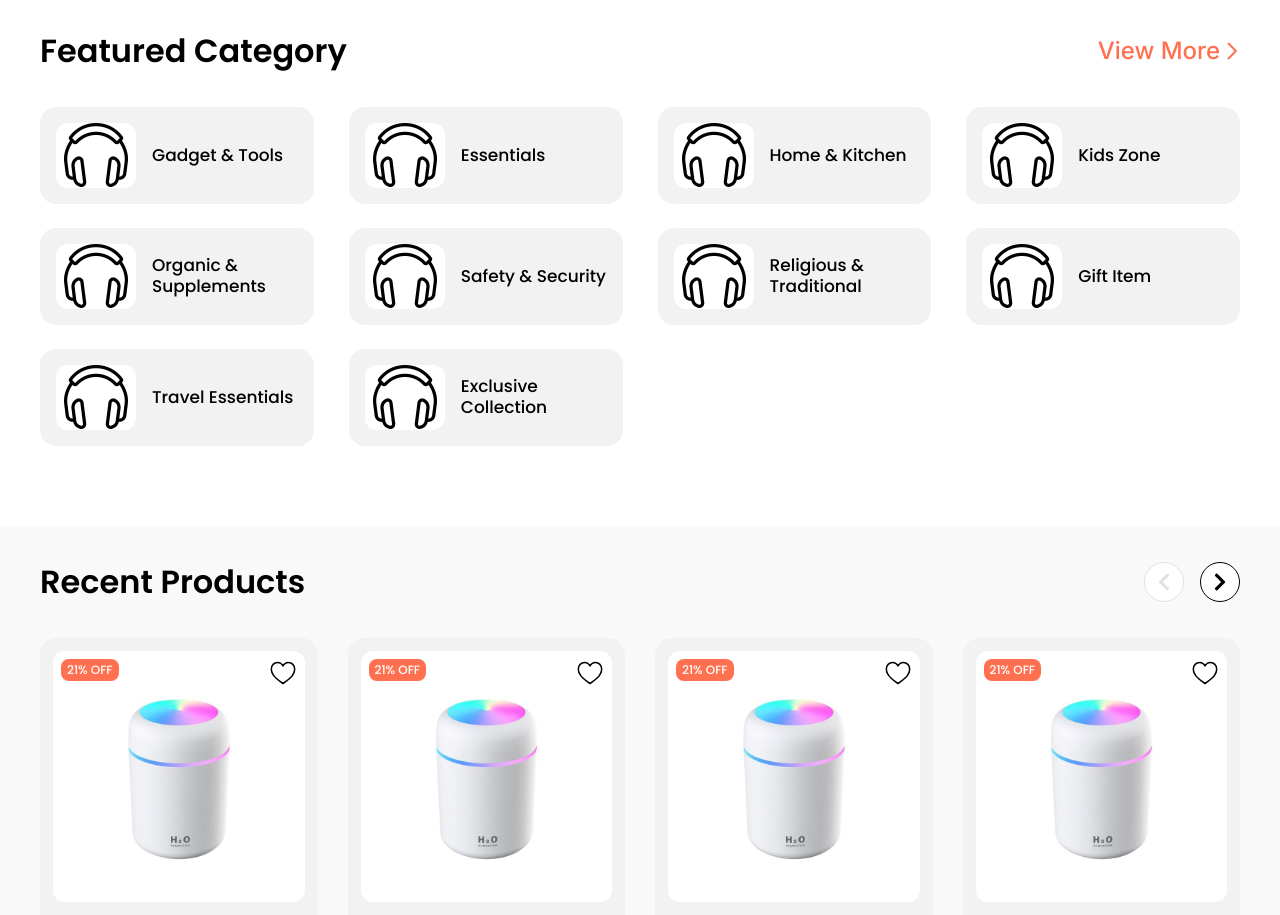
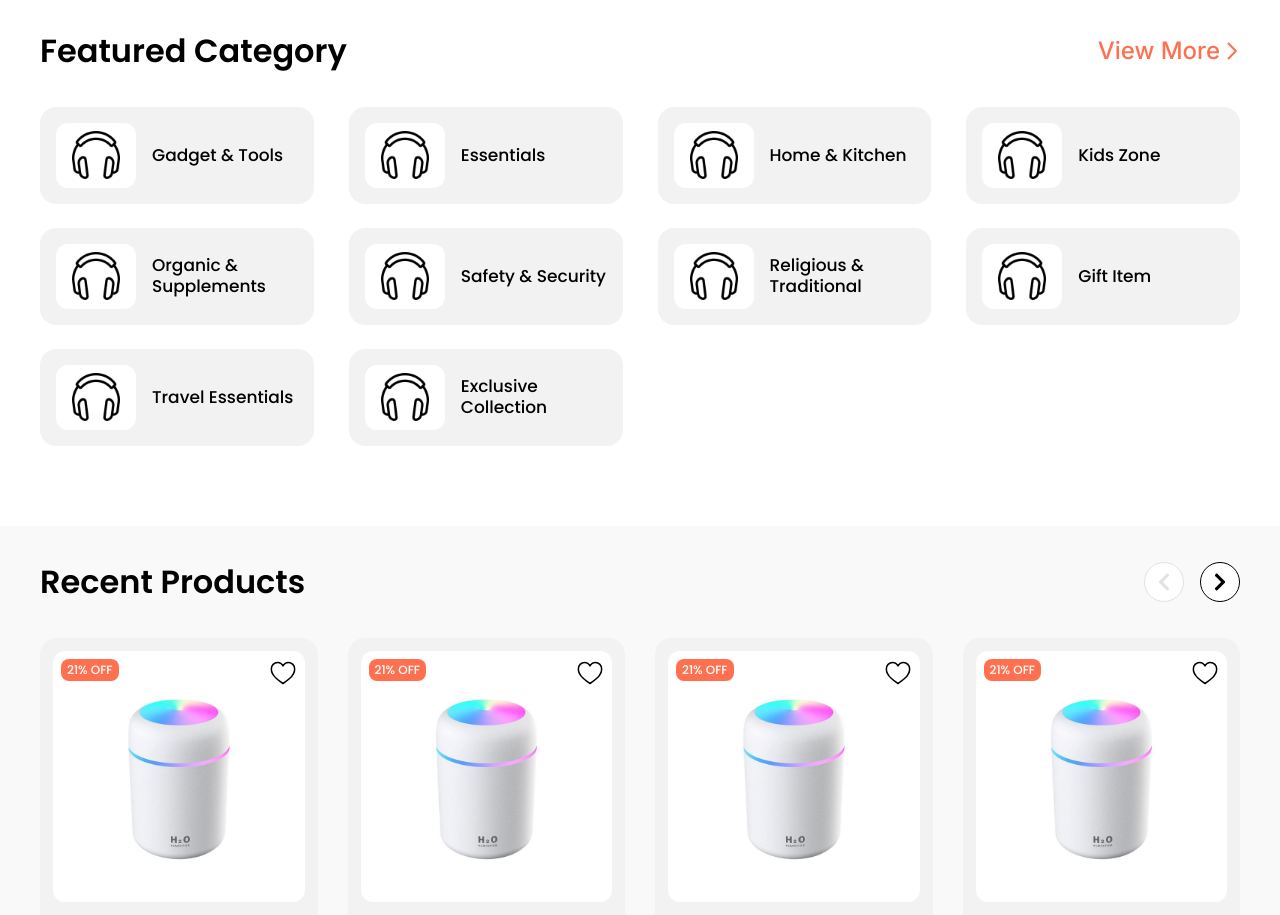
Before and after one commit to Akash-code-0-1/CressMart-Ecom-Frontend, a Next.js app: page / in a window 1280 px wide. Shown: the part 1860-2775 px from the top of the page. Built offline with nearby package versions, Linux system fonts and the light colour scheme.

Commit message:
update feature category

```diff
--- a/src/components/store-front/home/FeaturedCategory.tsx
+++ b/src/components/store-front/home/FeaturedCategory.tsx
@@ -49,13 +49,13 @@ export default function FeaturedCategory() {
               className="flex items-center gap-[12px] lg:gap-[16px] p-3 lg:p-4 bg-[#F2F2F2] rounded-[16px] cursor-pointer hover:shadow-sm transition-shadow group"
             >
               {/* Icon container */}
-              <div className="w-[60px] h-[50px] md:w-[70px] md:h-[58px] xl:w-[80px] xl:h-[65px] 2xl:w-[100px] 2xl:h-[80px] bg-white rounded-[12px] flex items-center justify-center shrink-0">
-                <div className="text-xl grayscale group-hover:grayscale-0 transition-all">
+              <div className="w-[60px] h-[50px] md:w-[70px] md:h-[58px] xl:w-[80px] xl:h-[65px] 2xl:w-[100px] 2xl:h-[80px] bg-white rounded-[12px] flex items-center justify-center shrink-0 overflow-hidden">
+                <div className="relative w-[36px] h-[36px] md:w-[40px] md:h-[40px] xl:w-[48px] xl:h-[48px] 2xl:w-[56px] 2xl:h-[56px] grayscale group-hover:grayscale-0 transition-all">
                   <Image
                     src={category.icon}
                     alt={category.name}
-                    width={64}
-                    height={64}
+                    fill
+                    className="object-contain"
                   />
                 </div>
               </div>
```
